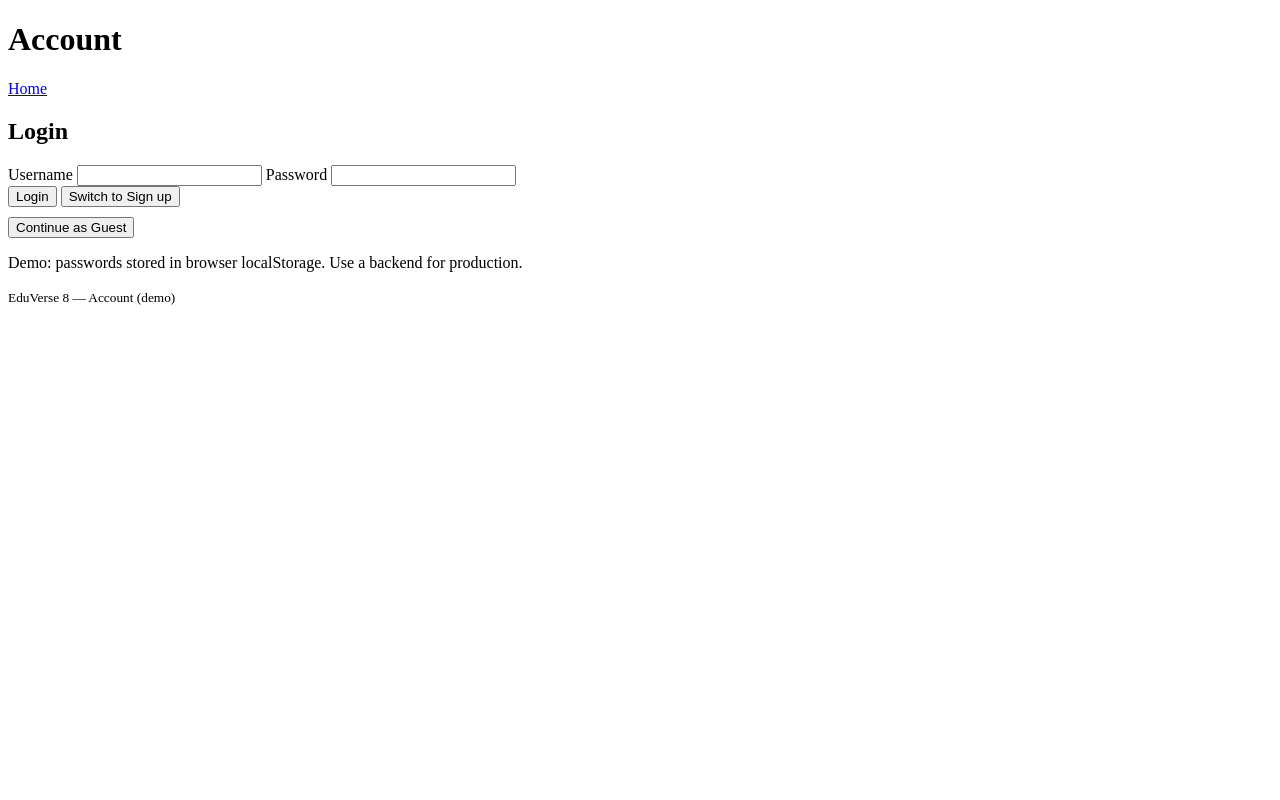
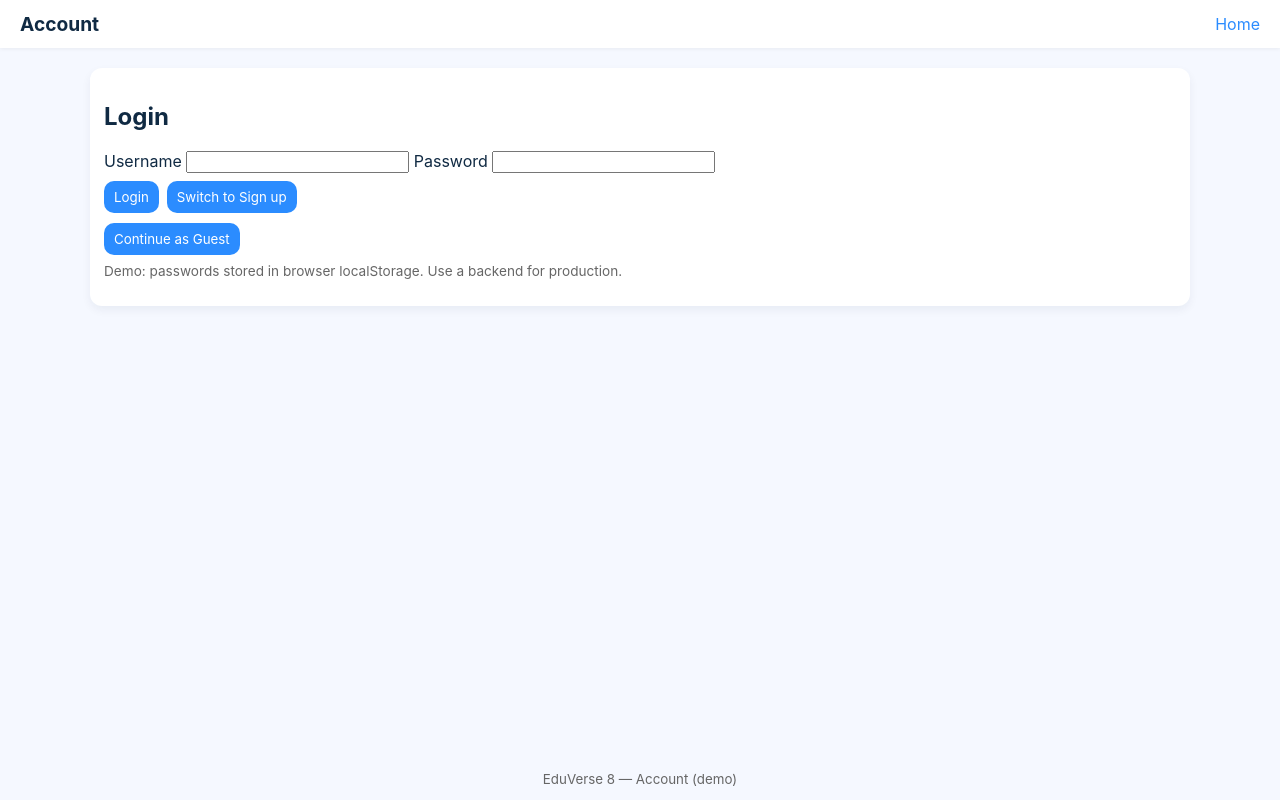
Before and after one commit to hinokunn1/eduverse8, a plain HTML site: page login.html in a window 1280 px wide. Drawn offline with Linux system fonts and the light colour scheme; a script that the page names is missing.

Commit message:
Update style.css

```diff
--- a/style.css
+++ b/style.css
@@ -1 +1,30 @@
-<!-- style.css for EduVerse8 project -->
+:root{
+--accent:#2b8cff;
+--muted:#666;
+--card-bg:#fff;
+--page-bg:#f5f8ff;
+--radius:12px;
+}
+*{box-sizing:border-box;font-family:Inter, system-ui, Arial, sans-serif}
+body{margin:0;background:var(--page-bg);color:#102a43;min-height:100vh;display:flex;flex-direction:column}
+header{background:#fff;padding:12px 20px;display:flex;align-items:center;justify-content:space-between;box-shadow:0 1px 4px rgba(0,0,0,.06)}
+header h1{margin:0;font-size:1.2rem}
+nav a, nav button{margin-left:10px;text-decoration:none;color:var(--accent)}
+.container{width:100%;max-width:1100px;margin:20px auto;padding:10px}
+.grid{display:grid;grid-template-columns:repeat(auto-fit,minmax(220px,1fr));gap:12px}
+.card{background:var(--card-bg);padding:14px;border-radius:var(--radius);box-shadow:0 4px 10px rgba(16,42,67,0.06)}
+.subject-card{display:flex;flex-direction:column;gap:8px;align-items:flex-start}
+.subject-icon{width:44px;height:44px;border-radius:8px;display:flex;align-items:center;justify-content:center;font-weight:bold;color:#fff}
+footer{padding:12px;text-align:center;color:var(--muted);margin-top:auto}
+.topics{width:260px}
+.subject-page{display:flex;gap:20px}
+.content{flex:1}
+button{background:var(--accent);color:#fff;border:none;padding:8px 10px;border-radius:10px;cursor:pointer}
+.small{font-size:0.85rem;color:var(--muted)}
+.flashcard-controls{display:flex;gap:10px;align-items:center;margin-bottom:12px}
+.card .small{margin-top:8px}
+.dialog{padding:12px}
+.study{margin-top:16px}
+.card-front, .card-back{padding:16px;background:#fff;border-radius:10px;box-shadow:0 4px 10px rgba(16,42,67,0.06);min-height:100px}
+.auth-actions{display:flex;gap:8px;margin-top:8px}
+a.button-like{display:inline-block;padding:8px 10px;background:var(--accent);color:#fff;border-radius:8px;text-decoration:none}<!-- style.css for EduVerse8 project -->
```
